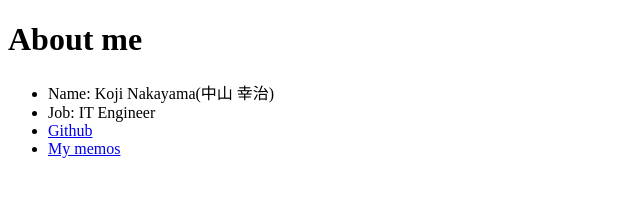
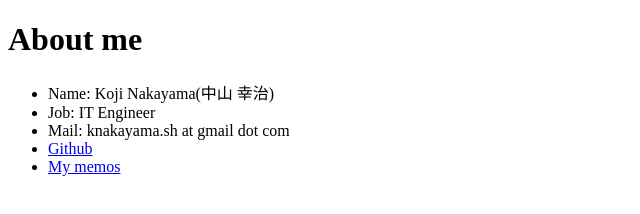
Before and after one commit to knakayama/knakayama.github.io, a plain HTML site: page index.html in a window 1280 px wide. Shown: the whole page, without its empty margins (0-640 px from the left). Drawn offline with Linux system fonts and the light colour scheme.

Commit message:
add e-mail

```diff
--- a/index.html
+++ b/index.html
@@ -9,6 +9,7 @@
     <ul>
       <li>Name: Koji Nakayama(中山 幸治)</li>
       <li>Job: IT Engineer</li>
+      <li>Mail: knakayama.sh at gmail dot com</li>
       <li>
         <a href="https://github.com/knakayama" target="_blank">Github</a>
       </li>
```
